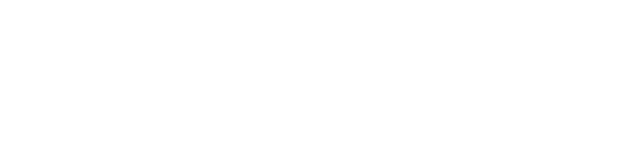
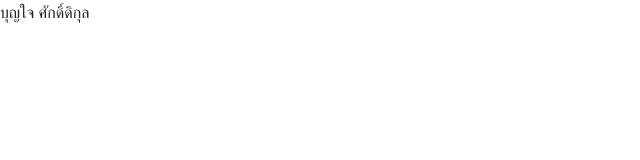
Before and after one commit to bonjai/basic_web, a plain HTML site: page layout.html in a window 1280 px wide. Shown: the whole page, without its empty margins (0-640 px from the left). Drawn offline with nearby package versions, Linux system fonts and the light colour scheme.

Commit message:
version 2.0

```diff
--- a/layout.html
+++ b/layout.html
@@ -14,6 +14,7 @@
 
 </head>
 <body>
+    บุญใจ ศักดิ์ดิกุล
 
 </body>
 </html>
```
